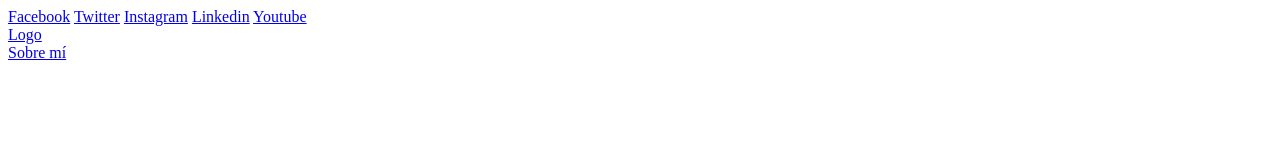
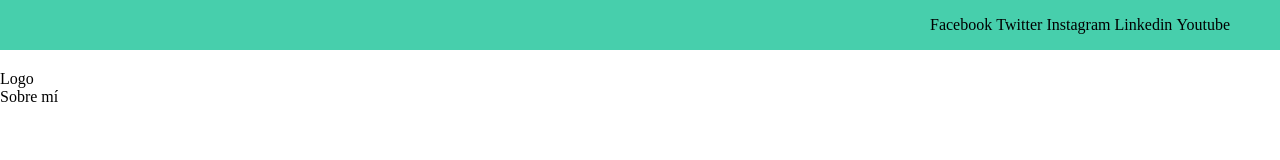
Before and after one commit to raulcardenas1999/CursoPracticoMaquetacionCSS, a plain HTML site: page index.html in a window 1280 px wide. Drawn offline with Linux system fonts and the light colour scheme.

Commit message:
Estilos en el header

```diff
--- a/css/main.css
+++ b/css/main.css
@@ -0,0 +1,36 @@
+body {
+    margin: 0;
+    padding: 0;
+    position: fixed; /*Con estas condiciones la pagina no debe moverse y toma toda la pantalla*/
+    top: 0;
+    bottom: 0;
+    left: 0;
+    right: 0;
+}
+a {
+    text-decoration: none;
+    display: inline;
+    color: black;
+}
+header {
+    width: 100%;
+    height: 140px;
+    display: grid;
+    grid-template-rows: 1fr 1fr;
+}
+header .header-icons-container {
+    width: 100%;
+    height: 50px;
+    display: grid;
+    background-color: #47cfac;
+}
+header .header-icons-container .icons{
+    width: 300px;
+    height: auto;
+    display: flex;
+    justify-items: flex-end;
+    align-items: center;
+    justify-content: space-between;
+    justify-self: end;
+    margin-right: 50px;
+}
--- a/index.html
+++ b/index.html
@@ -9,8 +9,8 @@
 </head>
 <body>
     <header>
-        <section>
-            <div>
+        <section class="header-icons-container">
+            <div class="icons">
                 <a href="/">Facebook</a>
                 <a href="/">Twitter</a>
                 <a href="/">Instagram</a>
@@ -19,10 +19,10 @@
             </div>
         </section>
         <nav>
-            <section>
+            <section class="nav-logo-container">
                 <a href="/">Logo</a>
             </section>
-            <section>
+            <section class="profile-link">
                 <a href="./perfil.html">Sobre mí</a>
             </section>
         </nav>
```
